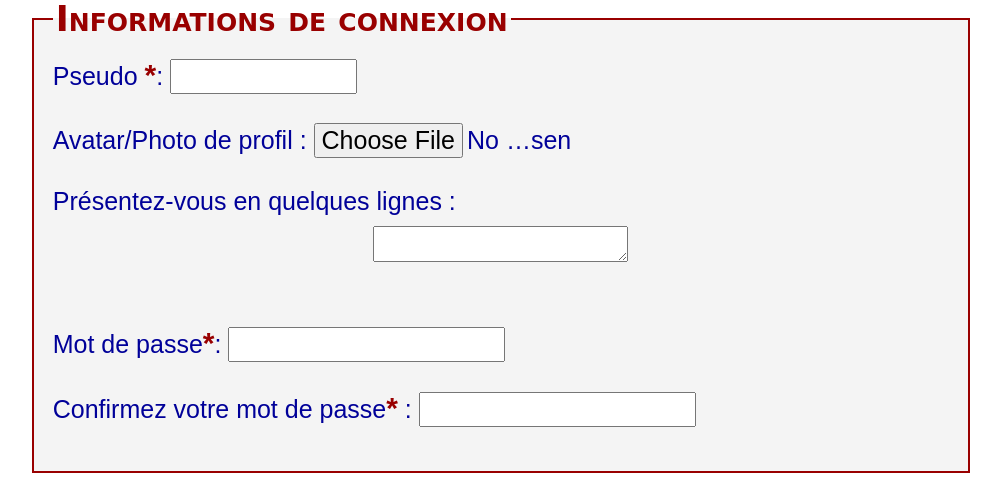
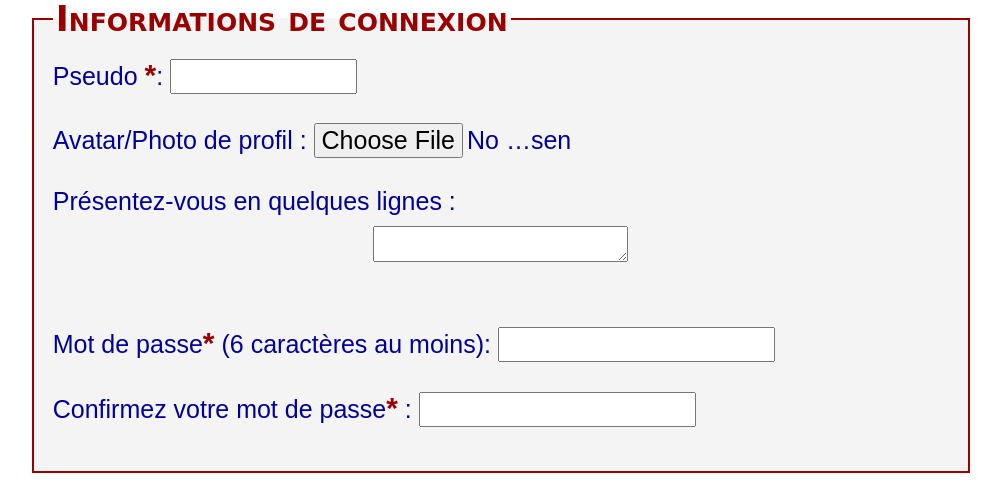
Before and after one commit to LaetitiaBouvier/LCG, a PHP site: page /Create-Profil.php in a window 1280 px wide. Shown: the part 665-1154 px from the top of the page, without its empty margins (162-1163 px from the left). Run offline with PHP 8.4, Linux system fonts and the light colour scheme.

Commit message:
MAJ lien formulaire création profil

```diff
--- a/Create-Profil.php
+++ b/Create-Profil.php
@@ -17,7 +17,7 @@
 		<h2> Formulaire de création/modification de profil </h2>
 
 
-		<form name="inscription" method="post" action="inscription.php" enctype="multiplart/form-data">
+		<form name="inscription" method="post" action="Create-Profil.php" enctype="multiplart/form-data">
 
     <p>    VEUILLEZ COMPLETER LES CHAMPS CI-APRES : <br/> </p>
 		<br/>
@@ -57,7 +57,7 @@
 	  <br />
 		<br />
 
-		Mot de passe<em>*</em>: <input type="password" name="mdp" required=""/><br/>
+		Mot de passe<em>*</em> (6 caractères au moins): <input type="password" name="mdp" required=""/><br/>
 		<br/>
 
 		Confirmez votre mot de passe<em>*</em> : <input type="password" name="confirm_mdp" required=""/><br/>
```
